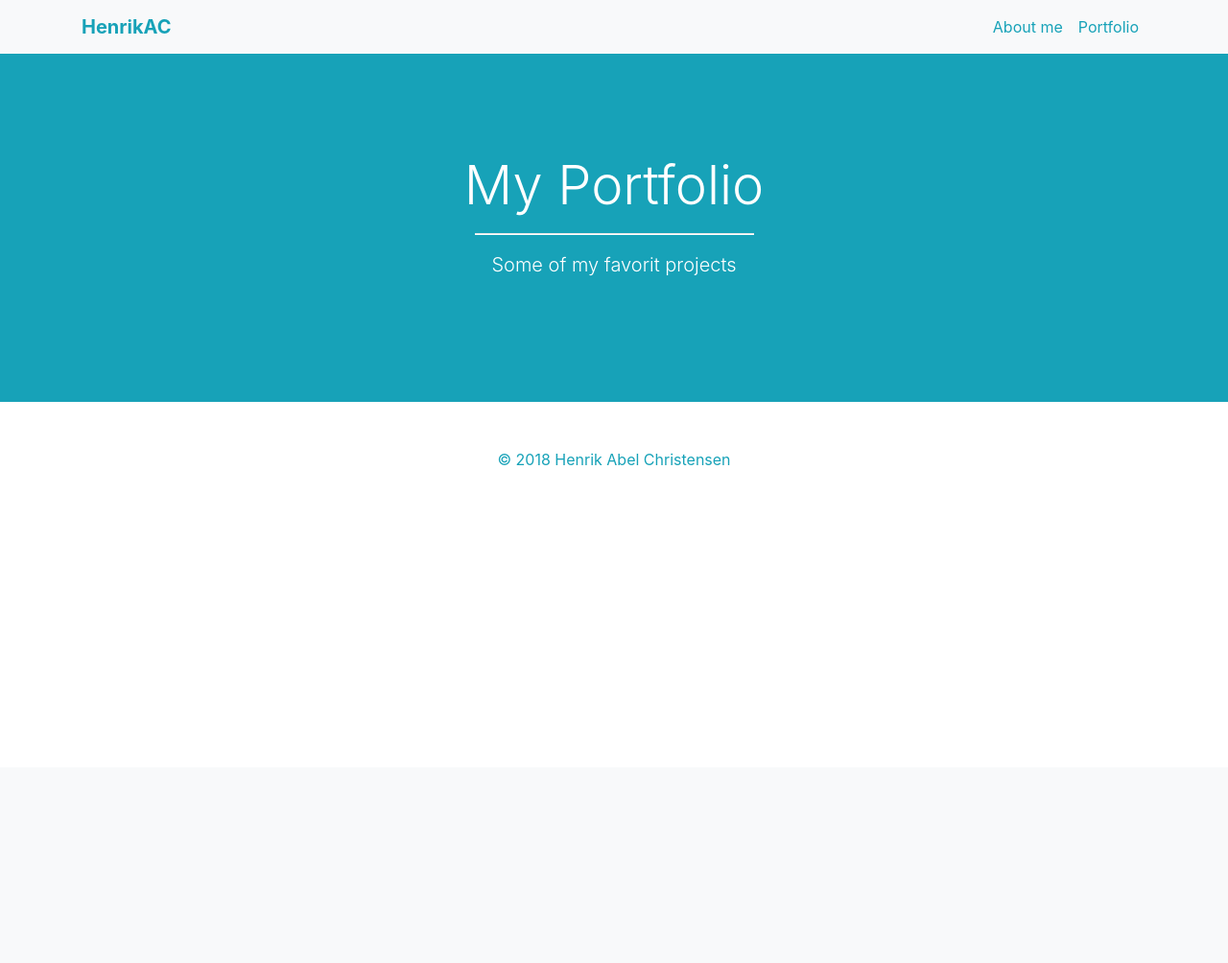
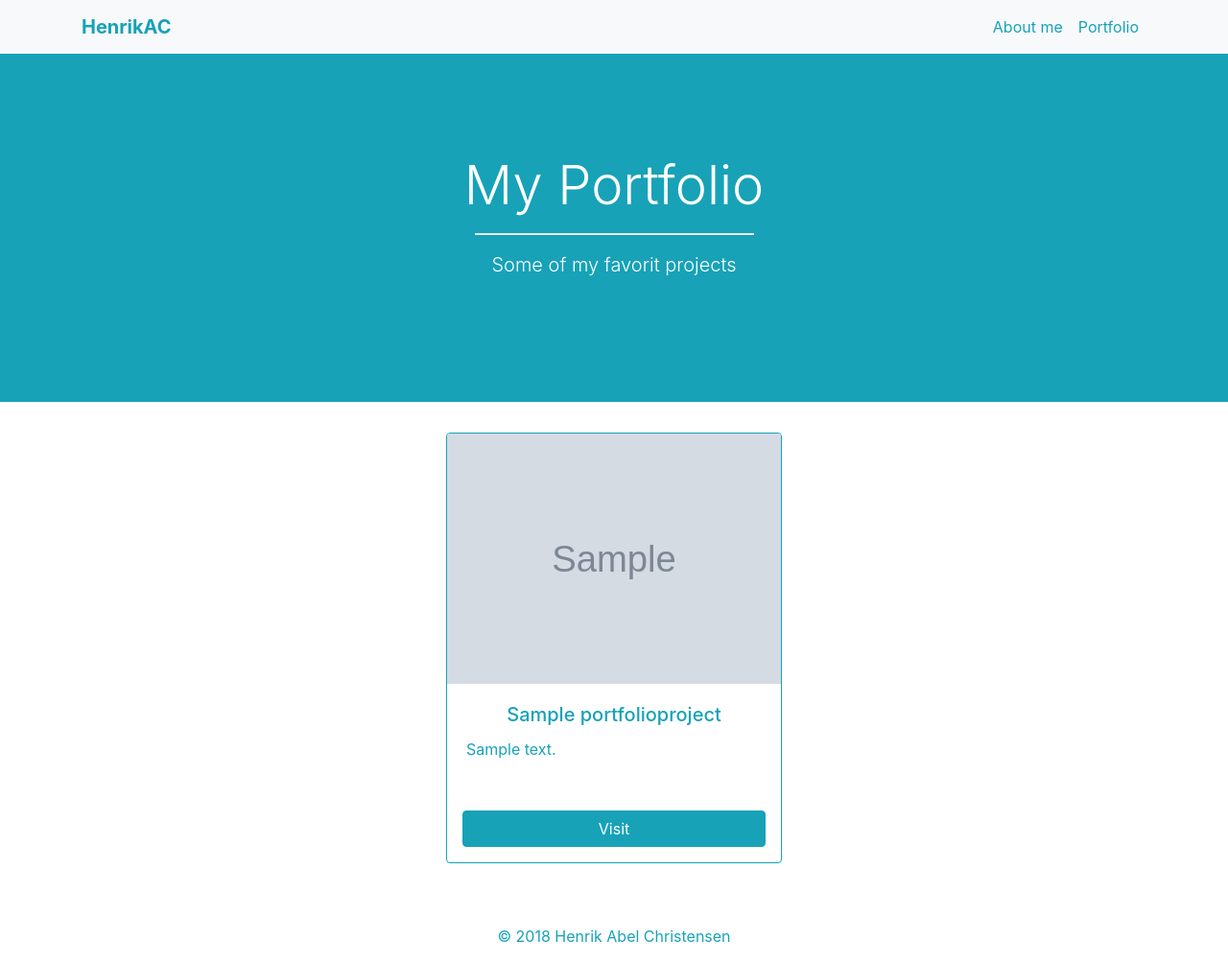
Before and after one commit to alexeypodorozhnyi/HenrikAC, a Django app: page /portfolio/ in a window 1280 px wide. Shown: the whole page at 96% size. Before the commit the page ends 485 px from the top, so only its background shows below. Run offline with Django 3.2, Linux system fonts and the light colour scheme; tables that the repository leaves empty hold one stand-in row (values such as "Sample post"); grey boxes marked "Sample" are stand-in pictures; some libraries are stand-ins or nearby versions.

Commit message:
portfolio_list template created + project photos added

```diff
--- a/henrikac/portfolioprojects/templates/portfolioprojects/portfolioproject_list.html
+++ b/henrikac/portfolioprojects/templates/portfolioprojects/portfolioproject_list.html
@@ -1,4 +1,5 @@
 {% extends '_layout.html' %}
+{% load static from staticfiles %}
 
 {% block title %}My Portfolio {{ block.super }}{% endblock %}
 
@@ -7,4 +8,22 @@
 {% block subheading %}Some of my favorit projects{% endblock %}
 
 {% block content %}
+<div class="container">
+    <div class="row justify-content-center">
+        {% for project in object_list %}
+        <div class="col-10 col-sm-8 col-lg-4 mb-3">
+            <div class="card border-info h-100 mb-3">
+                <img class="card-img-top" src="{% static '/img/'|add:project.photo_file_name %}" alt="Photo of {{ project.title }}">
+                <div class="card-body text-info">
+                    <h5 class="card-title text-center">{{ project.title }}</h5>
+                    <p class="card-text">{{ project.description|linebreaksbr }}</p>
+                </div>
+                <div class="p-3">
+                    <a href="{{ project.url }}" target="_blank" class="btn btn-info btn-block">Visit</a>
+                </div>
+            </div>
+        </div>
+        {% endfor %}
+    </div>
+</div>
 {% endblock %}
```
Also changed, not shown: henrikac/assets/img/bookmarks.png, henrikac/assets/img/kemispil.png, henrikac/assets/img/random_quote.png.
